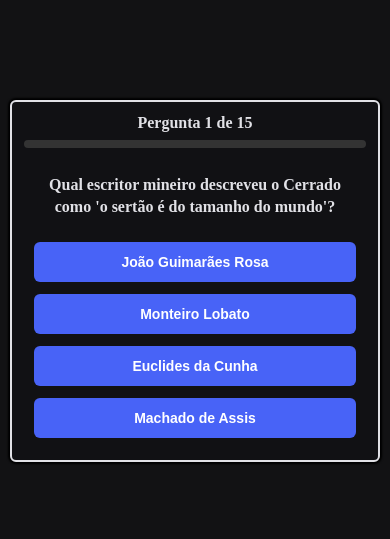
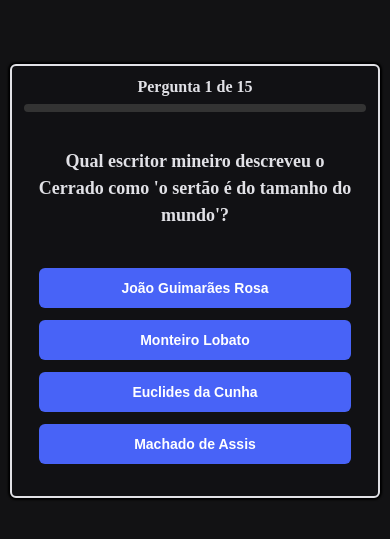
Before and after one commit to gabrielmontalvaosouza-gif/Estagio, a plain HTML site: page index.html in a window 390 px wide. Both pictures are taken after a click on the button "Começar Quiz!". Shown: the part 141-680 px from the top of the page. Drawn offline with Linux system fonts and the light colour scheme.

Commit message:
Update style.css

```diff
--- a/style.css
+++ b/style.css
@@ -305,3 +305,39 @@ body.finish {
     background: #4863f7;
     transition: width 0.5s ease;
 }
+@media (max-width: 768px) {
+  .question-container {
+    width: 100% !important;
+    max-width: 100% !important;
+    padding: 20px 15px !important;
+    box-sizing: border-box !important;
+    overflow: visible !important;
+    position: relative !important;
+    z-index: 10 !important;
+  }
+
+  .question {
+    white-space: normal !important;
+    word-break: break-word !important;
+    overflow-wrap: break-word !important;
+    font-size: 18px !important;
+    line-height: 1.5 !important;
+    padding: 0 !important;
+    margin-bottom: 15px !important;
+    max-width: 100% !important;
+    overflow: visible !important;
+  }
+
+  .controls-container {
+    position: relative !important;
+    z-index: 11 !important;
+    width: 100% !important;
+    padding: 0 15px !important;
+    box-sizing: border-box !important;
+  }
+
+  button.start-quiz {
+    width: 100% !important;
+    max-width: 100% !important;
+  }
+}
```
